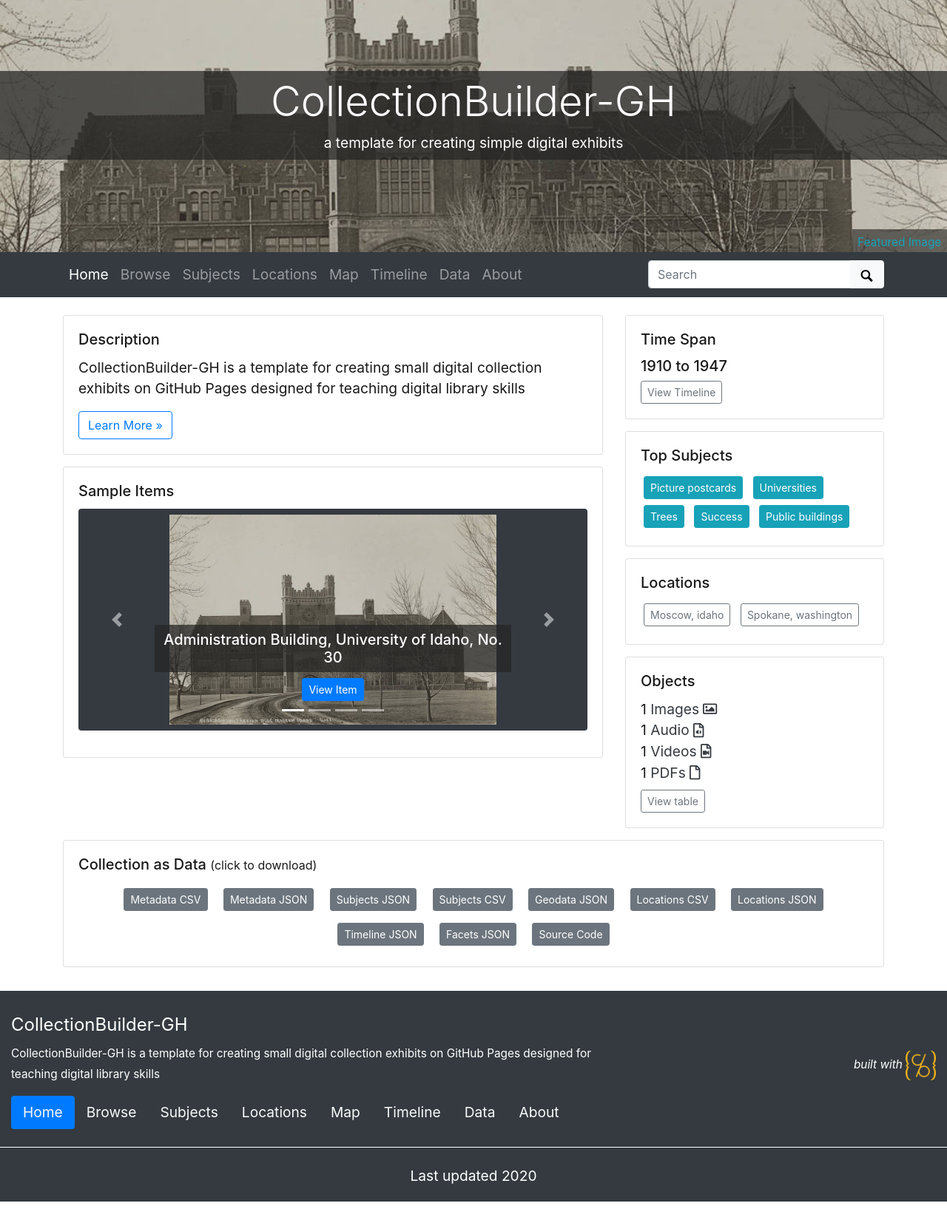
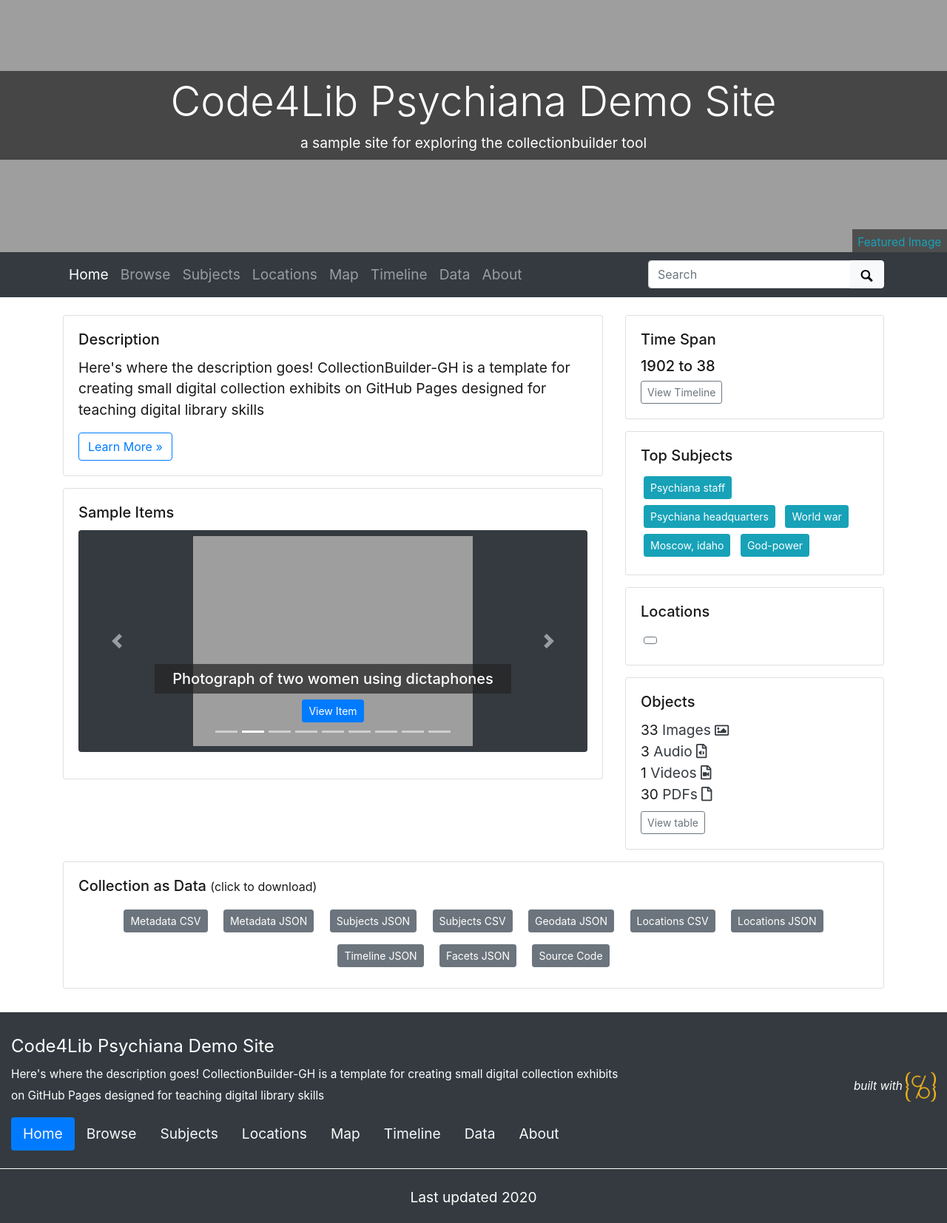
Before and after one commit to emilyewahl/c4l_cb_demo, a Jekyll site: the page built from index.md, in a window 1280 px wide. Shown: the whole page at 74% size. Built offline with Jekyll 4.4.1, drawn with Linux system fonts in a browser that asks for light colours; before the commit the page ends 1625 px from its top, so only the background shows below that.

Commit message:
Updated config file to include metadata file, etc

```diff
--- a/_config.yml
+++ b/_config.yml
@@ -8,30 +8,30 @@
 # URL VARIABLES
 #
 # url is your gh-pages base, following the pattern: username.github.io
-url: https://collectionbuilder.github.io
+url: https://emilyewahl.github.io
 # baseurl is your github repository's name prefixed with a /
-baseurl: /collectionbuilder-gh
+baseurl: /c4l_cb_demo
 # location of code, the full url to your github repository
-source-code: https://github.com/CollectionBuilder/collectionbuilder-gh
+source-code: https://github.com/emilyewahl/c4l_cb_demo
 
 ##########
 # SITE SETTINGS
 #
 # title of site appears in banner
-title: CollectionBuilder-GH
+title: Code4Lib Psychiana Demo Site
 # tagline, a short phrase that will appear throughout the site in the top banner
-tagline: a template for creating simple digital exhibits
+tagline: a sample site for exploring the collectionbuilder tool
 # description appears in meta tags and other locations
 # this description might appear in search result lists, keep around 160 characters max
-description: "CollectionBuilder-GH is a template for creating small digital collection exhibits on GitHub Pages designed for teaching digital library skills"
+description: "Here's where the description goes! CollectionBuilder-GH is a template for creating small digital collection exhibits on GitHub Pages designed for teaching digital library skills"
 # creator of the digital collection, to appear in meta tags; we typically use our GitHub usernames but feel free to just use your name
-author: CollectionBuilder
+author: emilyewahl
 
 ##########
 # COLLECTION SETTINGS
 #
 # choose metadata: this is the name of the csv file in your _data directory that describes the objects in your collection
-metadata: demo-metadata
+metadata: psychiana_demo
 
 ##########
 # GOOGLE SERVICES [optional!]
@@ -44,7 +44,7 @@ metadata: demo-metadata
 # ROBOTS EXCLUDE
 #
 # set noindex to true if you do NOT want Google to index your site
-# noindex: true
+noindex: true
 
 ##########
 # BUILD SETTINGS
```
